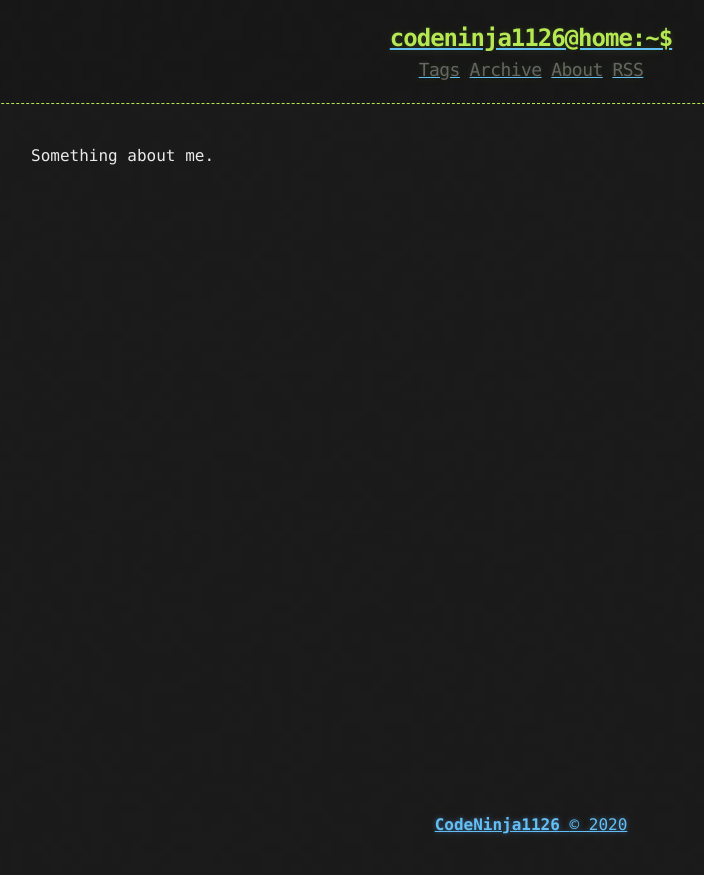
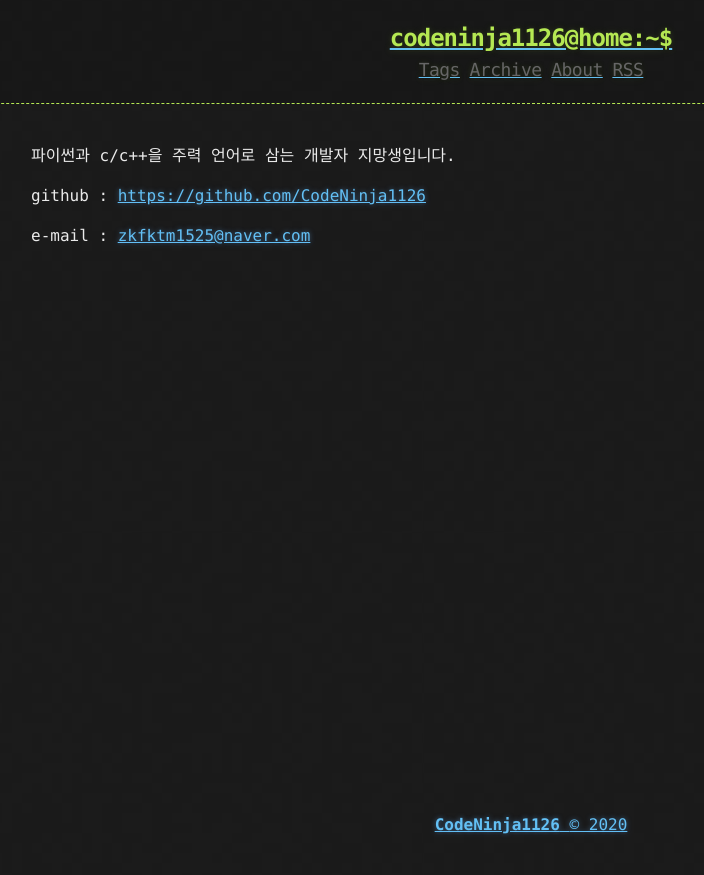
Before and after one commit to CodeNinja1126/CodeNinja1126.github.io, a Jekyll site: the page built from about.md, in a window 1280 px wide. Shown: the top 875 px of the page, without its empty margins (109-813 px from the left). Built offline with Jekyll 4.4.1, drawn with Linux system fonts in a browser that asks for light colours.

Commit message:
Update about.md

```diff
--- a/about.md
+++ b/about.md
@@ -3,4 +3,8 @@ layout: page
 title: About
 ---
 
-Something about me.
+파이썬과 c/c++을 주력 언어로 삼는 개발자 지망생입니다.
+
+github : <https://github.com/CodeNinja1126>
+
+e-mail : <zkfktm1525@naver.com>
```
